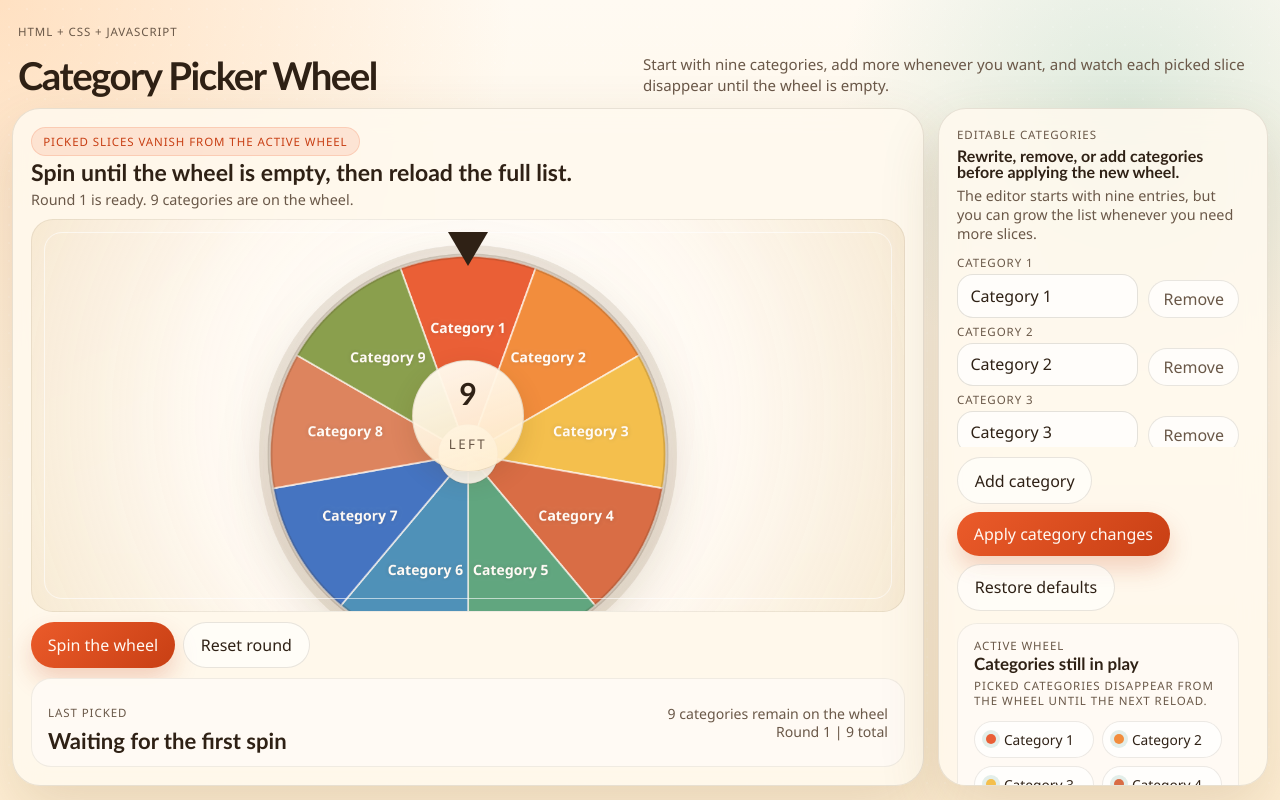
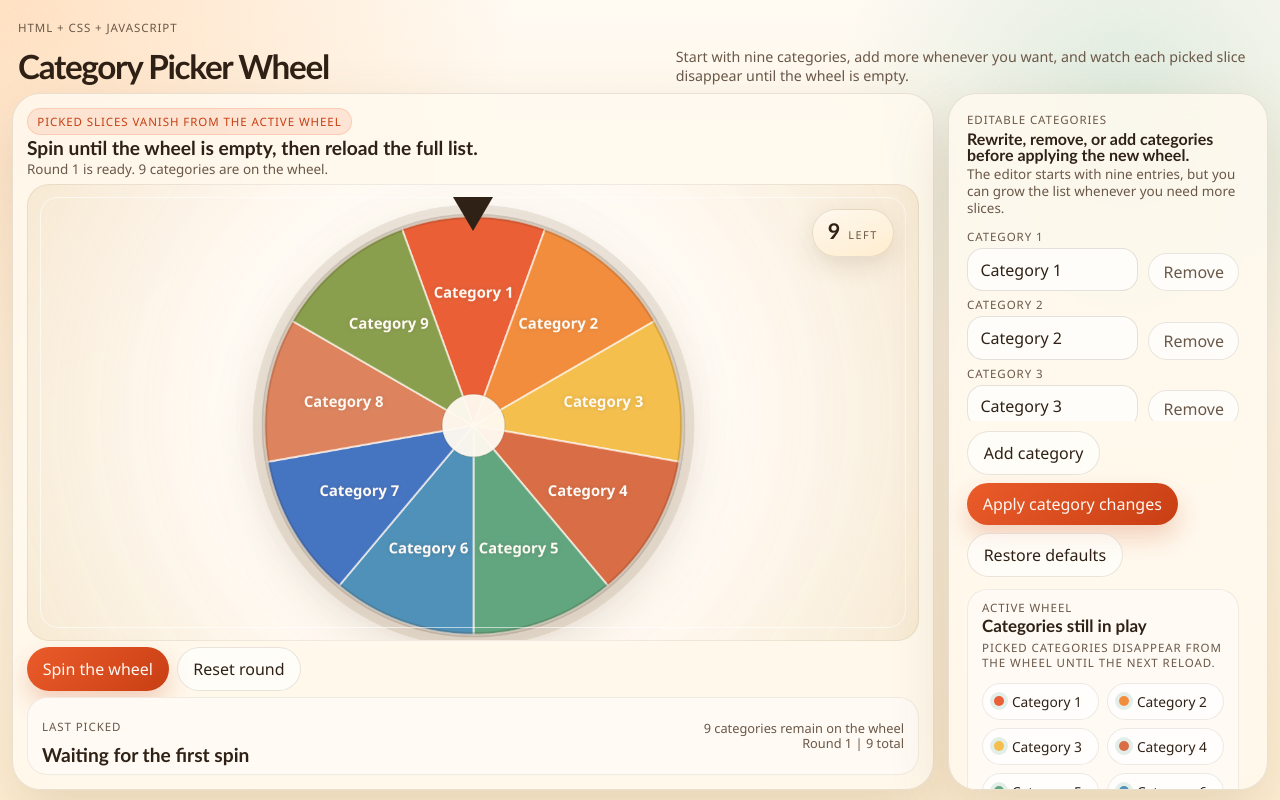
Before and after one commit to UaenaBlink-12306/random_spinner, a plain HTML site: page index.html in a window 1280 px wide. Drawn offline with Linux system fonts and the light colour scheme.

Commit message:
Grow the wheel and move the count badge off it

```diff
--- a/style.css
+++ b/style.css
@@ -187,16 +187,16 @@ input:focus-visible {
   width: min(1440px, calc(100% - 24px));
   min-height: 100svh;
   margin: 0 auto;
-  padding: 12px 0 14px;
+  padding: 8px 0 10px;
   display: flex;
   flex-direction: column;
-  gap: 12px;
+  gap: 8px;
 }
 
 .hero {
   display: grid;
   grid-template-columns: auto minmax(0, 1fr);
-  gap: 4px 18px;
+  gap: 2px 14px;
   align-items: center;
   padding: 0 6px;
 }
@@ -226,7 +226,7 @@ input:focus-visible {
 
 .hero h1 {
   max-width: none;
-  font-size: clamp(1.95rem, 3vw, 2.8rem);
+  font-size: clamp(1.75rem, 2.6vw, 2.4rem);
   letter-spacing: -0.04em;
   line-height: 0.9;
 }
@@ -235,14 +235,14 @@ input:focus-visible {
   max-width: 72ch;
   margin: 0;
   justify-self: end;
-  font-size: 0.94rem;
-  line-height: 1.4;
+  font-size: 0.89rem;
+  line-height: 1.3;
   color: var(--muted);
 }
 
 .workspace {
   display: grid;
-  grid-template-columns: minmax(0, 1fr) minmax(300px, 330px);
+  grid-template-columns: minmax(0, 1fr) minmax(285px, 320px);
   gap: 14px;
   flex: 1;
   min-height: 0;
@@ -259,10 +259,10 @@ input:focus-visible {
 }
 
 .wheel-panel {
-  padding: 18px;
+  padding: 14px;
   display: grid;
   grid-template-rows: auto minmax(0, 1fr) auto auto;
-  gap: 10px;
+  gap: 6px;
 }
 
 .control-panel {
@@ -276,7 +276,7 @@ input:focus-visible {
 
 .panel-copy {
   display: grid;
-  gap: 6px;
+  gap: 4px;
 }
 
 .panel-copy p,
@@ -286,7 +286,7 @@ input:focus-visible {
 }
 
 .panel-copy h2 {
-  font-size: clamp(1.08rem, 1.8vw, 1.6rem);
+  font-size: clamp(1rem, 1.5vw, 1.34rem);
 }
 
 .control-panel .panel-copy h2 {
@@ -297,18 +297,18 @@ input:focus-visible {
 .panel-copy > p:last-child,
 #roundMessage {
   max-width: 64ch;
-  line-height: 1.34;
+  line-height: 1.26;
   color: var(--muted);
   text-transform: none;
   letter-spacing: normal;
-  font-size: 0.9rem;
+  font-size: 0.84rem;
 }
 
 .rule-pill {
   display: inline-flex;
   align-items: center;
   justify-self: start;
-  padding: 0.38rem 0.7rem;
+  padding: 0.3rem 0.58rem;
   border-radius: 999px;
   color: var(--accent-deep);
   background: rgba(235, 91, 42, 0.12);
@@ -320,7 +320,7 @@ input:focus-visible {
   display: grid;
   place-items: center;
   min-height: 0;
-  padding: 14px 18px;
+  padding: 8px 14px;
   border-radius: 22px;
   background:
     radial-gradient(circle at center, rgba(255, 255, 255, 0.85) 0%, rgba(255, 249, 243, 0.72) 55%, rgba(242, 224, 196, 0.6) 100%);
@@ -339,7 +339,7 @@ input:focus-visible {
 
 #wheelCanvas {
   display: block;
-  width: min(100%, 540px, calc(100svh - 360px));
+  width: min(100%, 600px, calc(100svh - 335px));
   height: auto;
   filter: drop-shadow(0 16px 24px rgba(96, 63, 24, 0.18));
 }
@@ -359,29 +359,34 @@ input:focus-visible {
 
 .wheel-core {
   position: absolute;
-  display: grid;
-  place-items: center;
-  width: clamp(92px, 10vw, 112px);
-  aspect-ratio: 1;
-  border-radius: 50%;
+  top: 24px;
+  right: 24px;
+  display: inline-flex;
+  align-items: baseline;
+  gap: 8px;
+  min-height: 48px;
+  padding: 0.7rem 0.95rem;
+  border-radius: 999px;
   background: linear-gradient(160deg, rgba(255, 249, 239, 0.98), rgba(255, 236, 204, 0.9));
   border: 1px solid rgba(67, 49, 24, 0.12);
   box-shadow: 0 8px 24px rgba(87, 59, 22, 0.14);
   text-transform: uppercase;
   pointer-events: none;
+  z-index: 3;
 }
 
 .wheel-core span {
   font-family: "Aptos Display", "Segoe UI Variable Display", "Trebuchet MS", sans-serif;
-  font-size: 1.9rem;
+  font-size: 1.35rem;
   font-weight: 700;
   line-height: 1;
 }
 
 .wheel-core small {
-  margin-top: -10px;
+  margin-top: 0;
   color: var(--muted);
-  letter-spacing: 0.18em;
+  letter-spacing: 0.14em;
+  font-size: 0.68rem;
 }
 
 .action-row,
@@ -403,7 +408,7 @@ input:focus-visible {
 
 .primary-button,
 .ghost-button {
-  padding: 0.7rem 1.05rem;
+  padding: 0.62rem 0.98rem;
 }
 
 .primary-button {
@@ -455,7 +460,7 @@ input:disabled {
 .tracker-panel,
 .history-panel {
   margin: 0;
-  padding: 14px 16px;
+  padding: 10px 14px;
   border-radius: var(--radius-lg);
   background: var(--surface-strong);
   border: 1px solid rgba(67, 49, 24, 0.08);
@@ -469,15 +474,15 @@ input:disabled {
 }
 
 .result-band h3 {
-  margin-top: 4px;
-  font-size: clamp(1.08rem, 1.8vw, 1.38rem);
+  margin-top: 2px;
+  font-size: clamp(1rem, 1.5vw, 1.24rem);
 }
 
 .result-stats {
   text-align: right;
   color: var(--muted);
-  line-height: 1.28;
-  font-size: 0.88rem;
+  line-height: 1.18;
+  font-size: 0.8rem;
 }
 
 .category-form {
```
